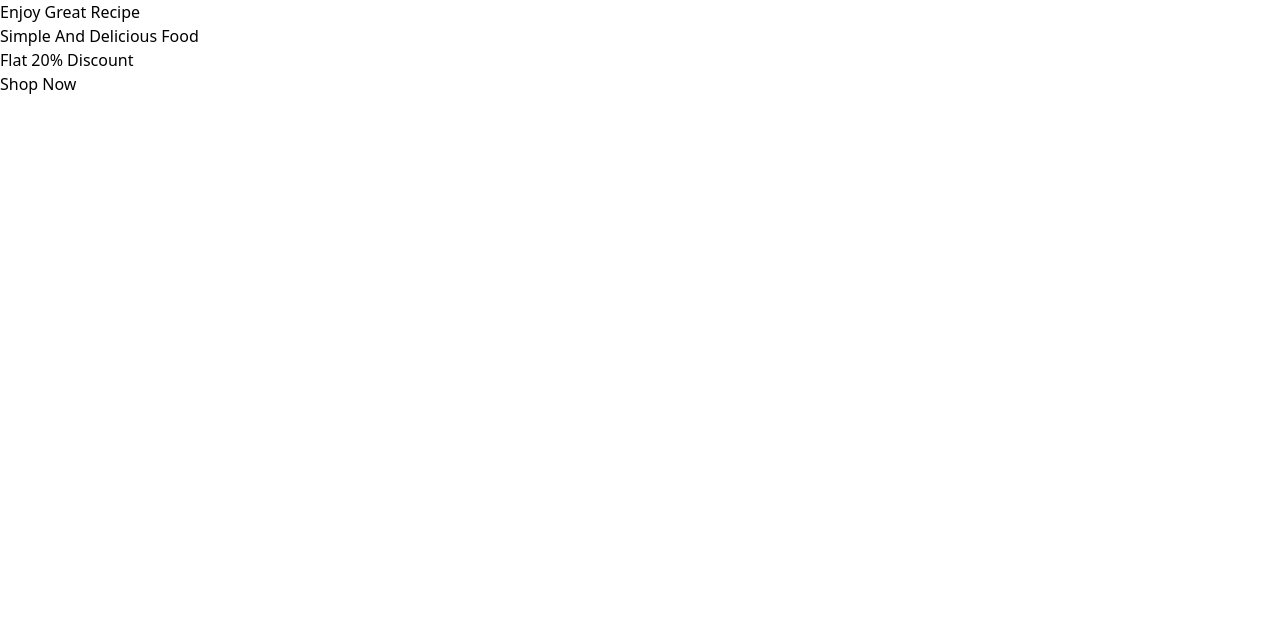
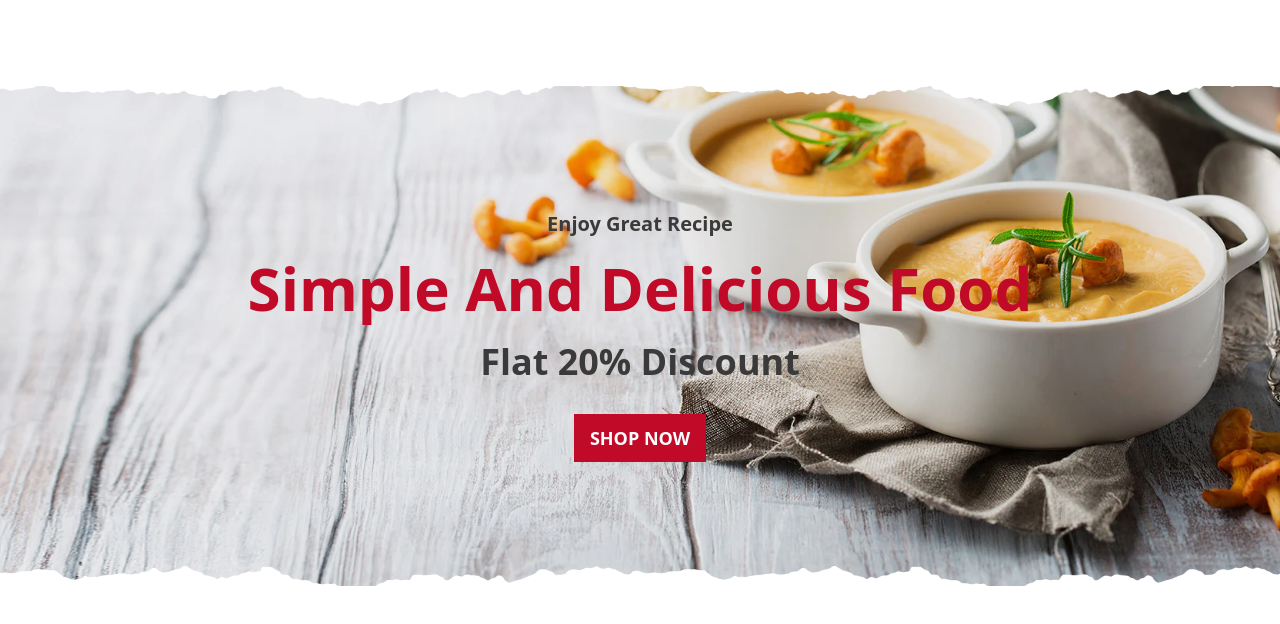
Before and after one commit to moofazzel/Food-delivery-web-app, a React (Vite) app in the folder client/: page / in a window 1280 px wide. Shown: the top 624 px of the page. Built offline with nearby package versions, Linux system fonts and the light colour scheme.

Commit message:
Simple And Delicious Food Section Completed

```diff
--- a/client/src/pages/Home/SimpleAndDeliciousFood.tsx
+++ b/client/src/pages/Home/SimpleAndDeliciousFood.tsx
@@ -1,11 +1,38 @@
+import banner from '../../assets/SimpleAndDeliciousFood/banner.webp';
+import paper from '../../assets/Common/paper-design.webp';
+
 const SimpleAndDeliciousFood = () => {
   return (
-    <div>
-      <p>Enjoy Great Recipe</p>
-      <h2>Simple And Delicious Food</h2>
-      <h4>Flat 20% Discount</h4>
-      <button>Shop Now</button>
-    </div>
+    <>
+      <img src={paper} alt="Paper Design" className="mb-[-20px]" />
+      <div
+        className="h-[500px] font-sans"
+        style={{
+          backgroundImage: `linear-gradient(#00000010, #00000010), url(${banner})`,
+          backgroundPosition: 'center',
+          backgroundRepeat: 'no-repeat',
+          backgroundSize: 'cover',
+        }}
+      >
+        <div className="container flex items-center justify-center h-full text-center">
+          <div>
+            <p className="text-xl font-semibold text-black mb-5">
+              Enjoy Great Recipe
+            </p>
+            <h2 className="font-semibold text-[40px] lg:text-5xl xl:text-6xl mb-6 text-primary">
+              Simple And Delicious Food
+            </h2>
+            <h4 className="text-4xl lg:font-semibold text-black mb-5">
+              Flat 20% Discount
+            </h4>
+            <button className="bg-primary text-white px-4 py-[10px] text-lg font-semibold mt-3 hover:bg-secondary duration-300">
+              SHOP NOW
+            </button>
+          </div>
+        </div>
+      </div>
+      <img src={paper} alt="Paper Design" className="mt-[-20px]" />
+    </>
   );
 };
 
```
Also changed, not shown: client/src/assets/Common/paper-design.webp (added).
